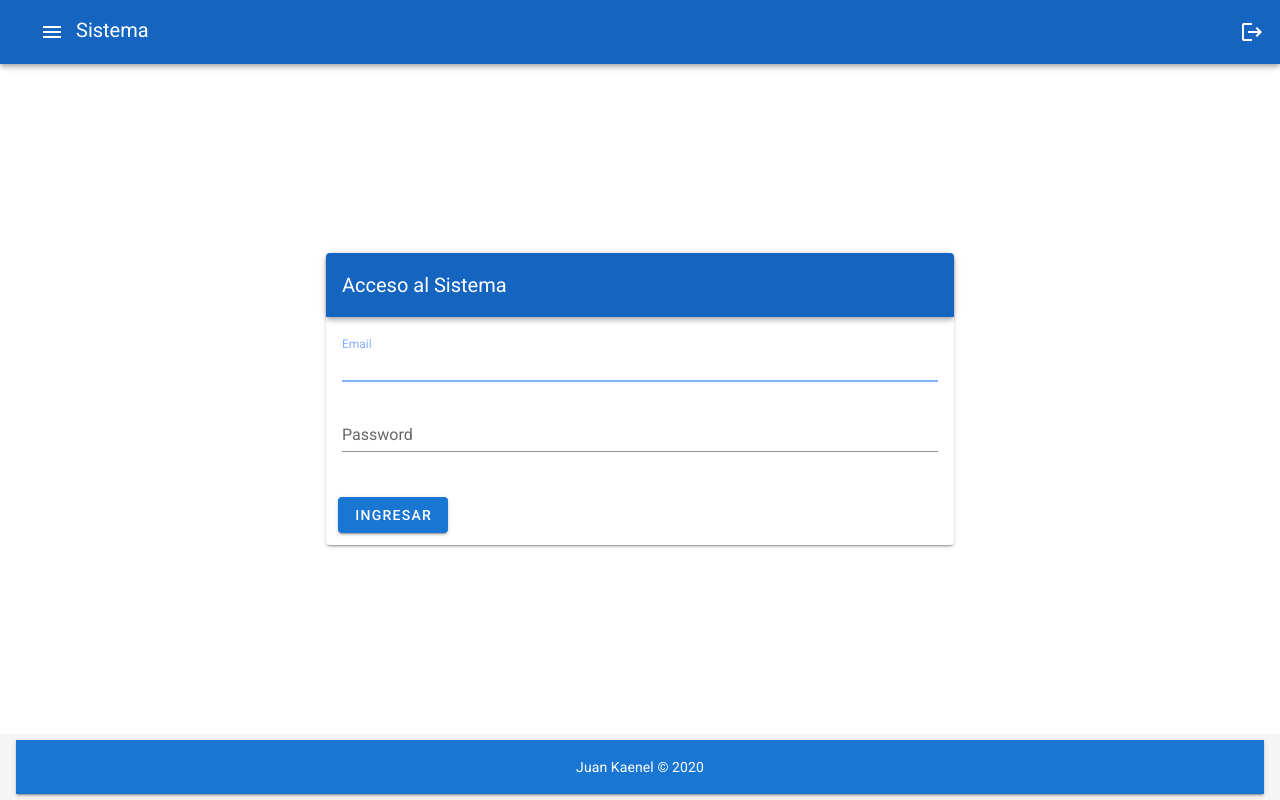
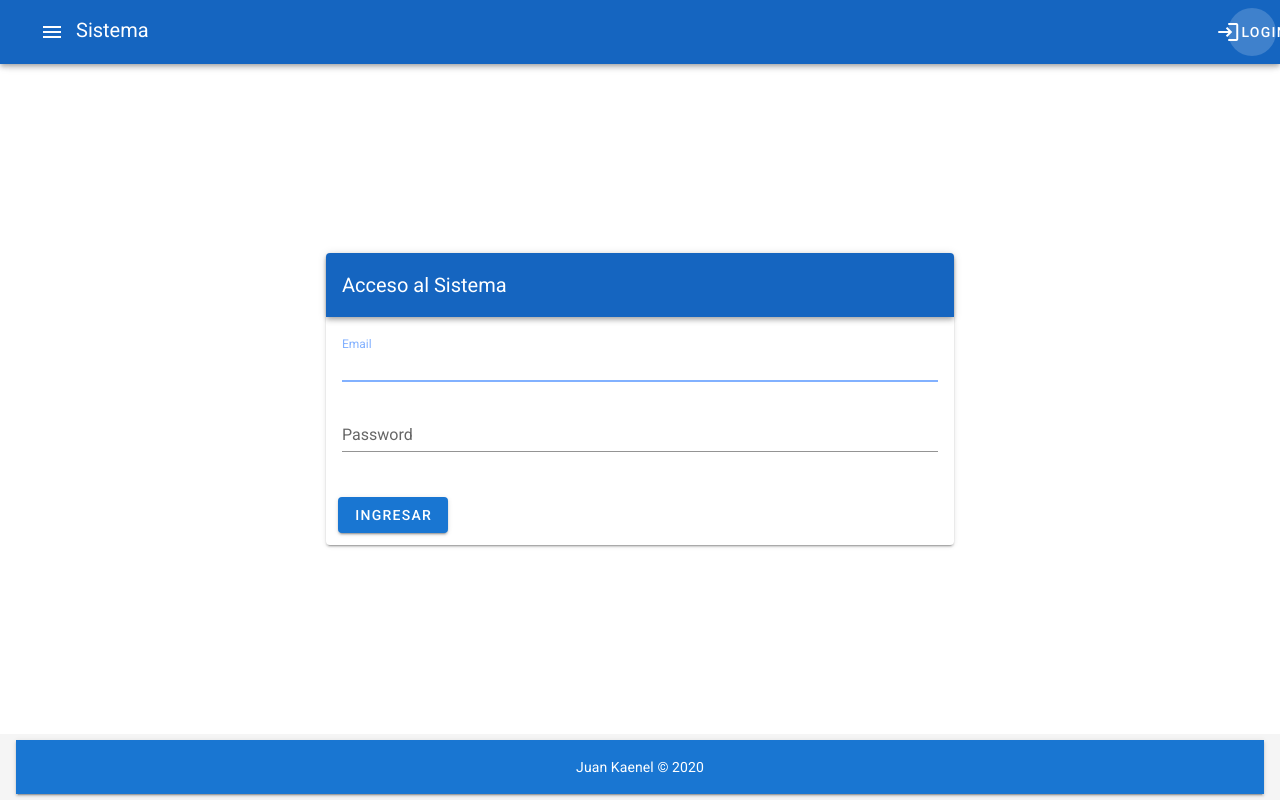
Before and after one commit to juankaenel/FrontendVueJs-SistemaVentas, a Vue app: page /login in a window 1280 px wide. Built offline with nearby package versions, Linux system fonts and the light colour scheme.

Commit message:
Implementando iconos de login y logout

```diff
--- a/src/App.vue
+++ b/src/App.vue
@@ -207,9 +207,13 @@
       </v-toolbar-title>
 
       <v-spacer></v-spacer>
-      <v-btn icon>
-        <v-icon>logout</v-icon>
+      <v-btn  @click="logout()" icon v-if="loggedIn" >
+        <v-icon>logout</v-icon>Salir
       </v-btn>
+      <v-btn :to="{name: 'login'}" icon v-else>
+        <v-icon>login</v-icon> Login
+      </v-btn>
+
     </v-app-bar>
 
     <v-main>
@@ -266,6 +270,9 @@ export default {
     this.$store.dispatch('autoLogin');
   },
   methods:{
+    logout(){ // cerrar sesión
+      this.$store.dispatch('exit'); // llamo a la action exit que me borrará el token y hará que cierre sesión
+    }
 
   },
 };
```
